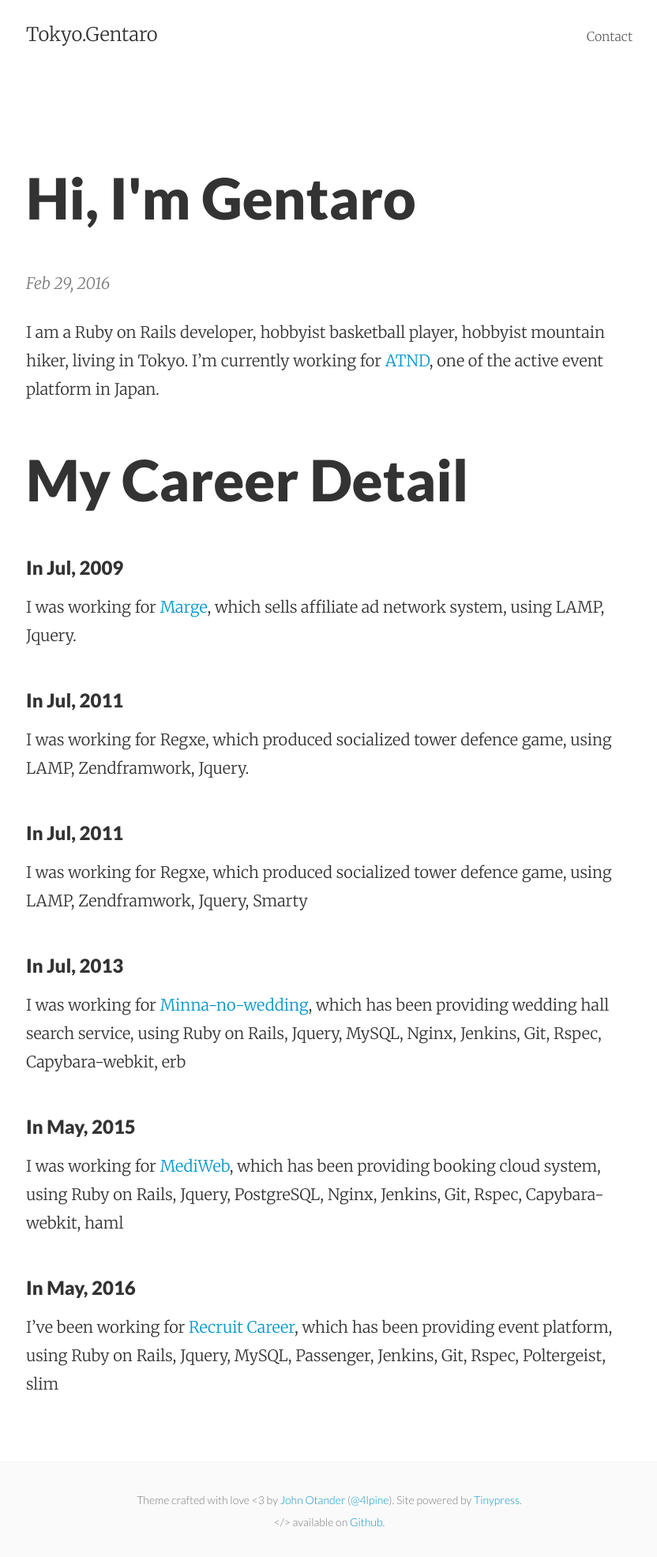
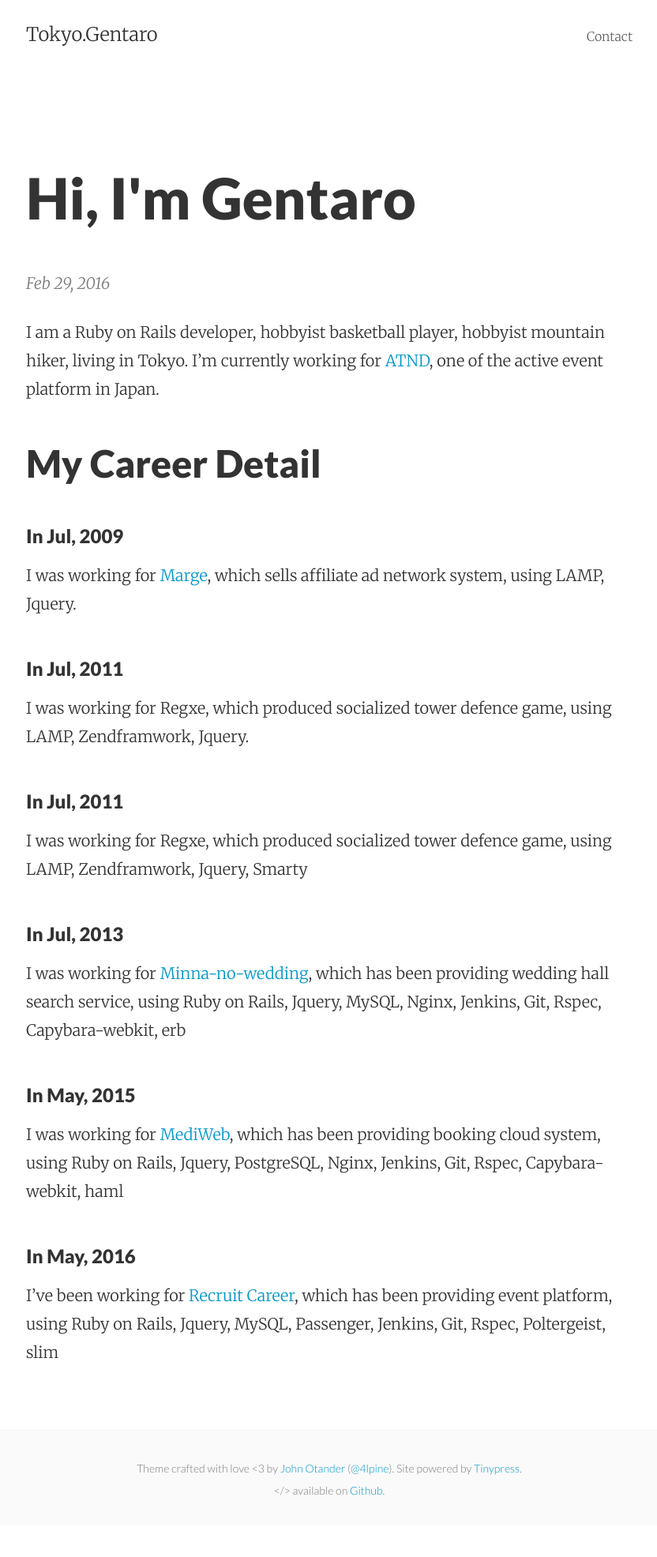
Before and after one commit to gentaro-sakamoto/gentaro-sakamoto.github.io, a Jekyll site: the page built from _posts/2016-02-29-test.markdown, in a window 1280 px wide. Shown: the whole page at 79% size, without its empty margins (223-1055 px from the left). Built offline with Jekyll 4.4.1, drawn with Linux system fonts in a browser that asks for light colours; after the commit the page ends 1932 px from its top, so only the background shows below that.

```diff
--- a/_posts/2016-02-29-test.markdown
+++ b/_posts/2016-02-29-test.markdown
@@ -7,7 +7,7 @@ I am a Ruby on Rails developer, hobbyist basketball player, hobbyist mountain hi
 
 
 
-# My Career Detail
+## My Career Detail
 ### In Jul, 2009
 I was working for [Marge](http://www.maru.jp/), which sells affiliate ad network system, using LAMP, Jquery.
 
```
